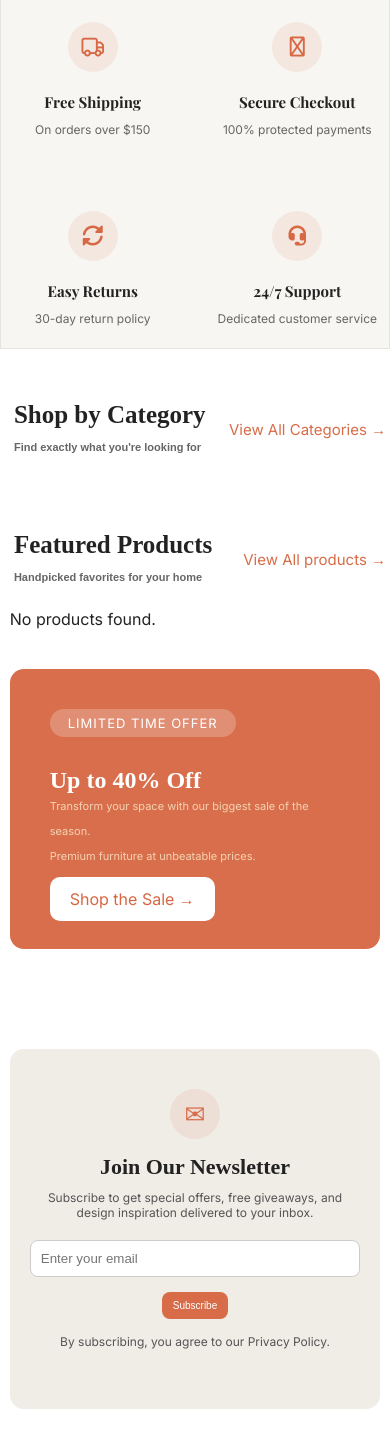
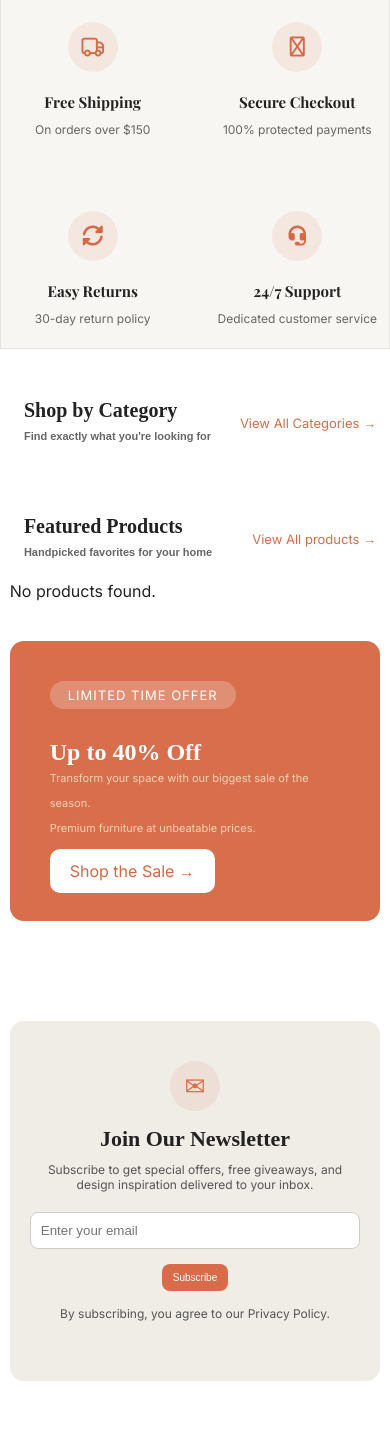
Before and after one commit to kevwetech/maison-ecommerce-store, a Django app: page /homepage/ in a window 390 px wide. Shown: the part 1053-2505 px from the top of the page. Run offline with Django 5.2, Linux system fonts and the light colour scheme; the visitor is signed in with stand-in values (Sample User, id 1); data that the repository does not hold is empty; some libraries are stand-ins or nearby versions.

Commit message:
Fix mobile overflow shaking

```diff
--- a/products/static/products/CSS/base.css
+++ b/products/static/products/CSS/base.css
@@ -3,6 +3,10 @@
     margin: 0;
     padding: 0;
     box-sizing: border-box;
+}
+html, body {
+    overflow-x: hidden;
+    max-width: 100%;
 }
 
 body {
--- a/products/static/products/css/base.css
+++ b/products/static/products/css/base.css
@@ -3,6 +3,10 @@
     margin: 0;
     padding: 0;
     box-sizing: border-box;
+}
+html, body {
+    overflow-x: hidden;
+    max-width: 100%;
 }
 
 body {
--- a/products/static/products/css/index.css
+++ b/products/static/products/css/index.css
@@ -729,11 +729,12 @@
     display:flex;
     justify-content: space-between;
     margin-top: 30px;
-    height: 100px;
+    height: auto;
+    padding: 20px 10px;
   }
 
   .spam {
-    font-size: 25px;
+    font-size: 20px;
   }
 
   .spam span {
@@ -744,7 +745,7 @@
   .viewport a {
     text-decoration: none;
     margin-left: 10px;
-    font-size: 15px;
+    font-size: 13px;
     color: #d86c48;
   }
 
```
Also changed, not shown: products/static/products/CSS/index.css (+4 -3 lines).
